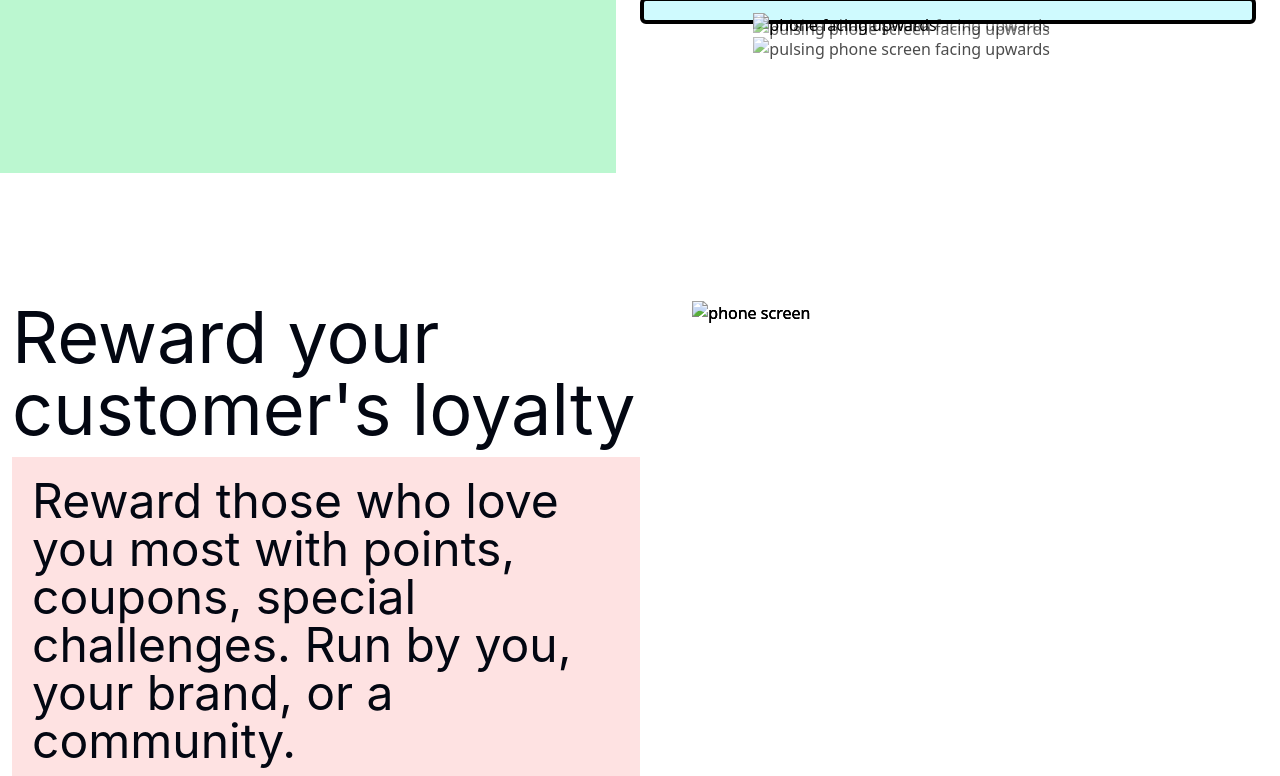
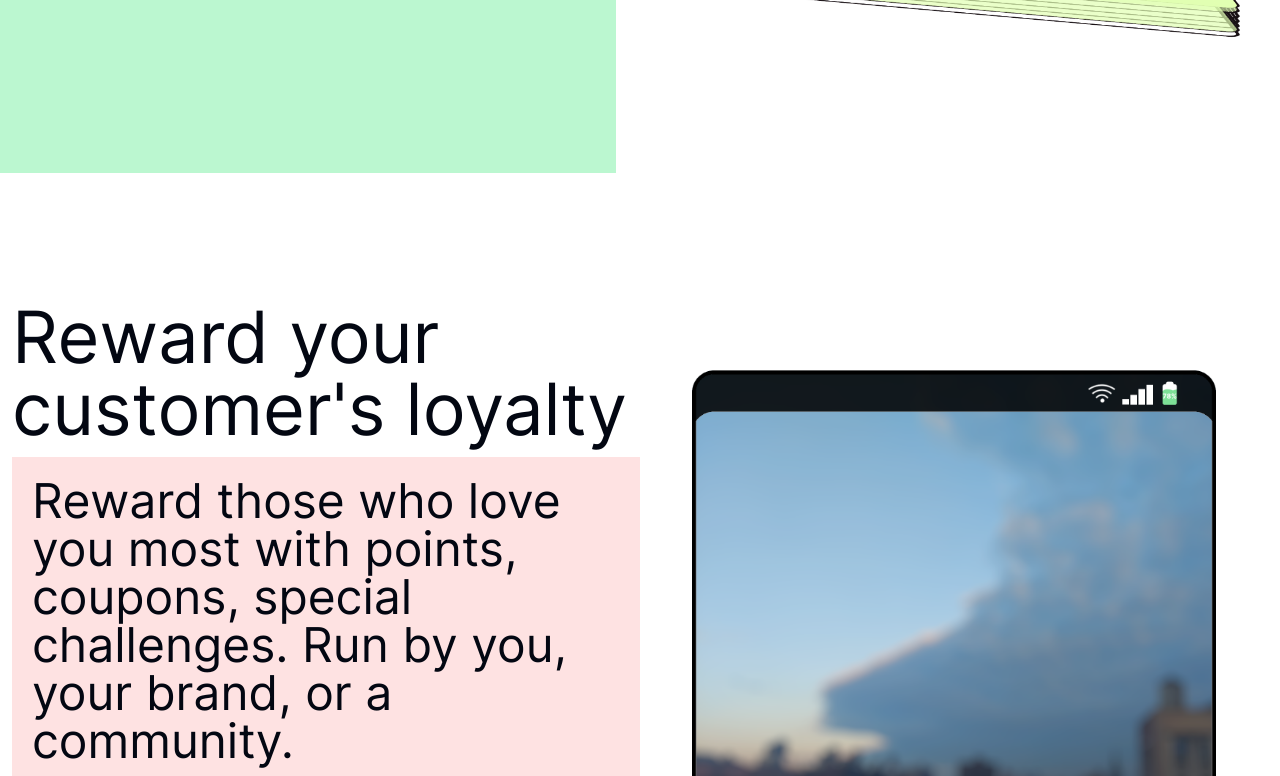
Before and after one commit to Sanokei/clamtap, a plain HTML site: page index.html in a window 1280 px wide. Shown: the part 707-1483 px from the top of the page. Drawn offline with nearby package versions, Linux system fonts and the light colour scheme; the site is published under a folder, as on GitHub Pages, so addresses that start at the root find nothing.

Commit message:
changed path kind

```diff
--- a/index.html
+++ b/index.html
@@ -5,18 +5,18 @@
 	<meta charset="UTF-8">
 	<meta name="viewport" content="width=device-width, initial-scale=1.0">
 	<meta http-equiv="X-UA-Compatible" content="ie=edge">
-	<link rel="stylesheet" href="/public/css/dist/styles.css?v=1715642665">
-	<link rel="stylesheet" href="/public/cryop/css/base.css">
-	<link rel="stylesheet" href="/public/cryop/css/home.css">
-	<link rel="stylesheet" href="/public/cryop/components/nav/style.css">
-	<script src="/public/cryop/components/nav/script.js" defer></script>
+	<link rel="stylesheet" href="public/css/dist/styles.css?v=1715642665">
+	<link rel="stylesheet" href="public/cryop/css/base.css">
+	<link rel="stylesheet" href="public/cryop/css/home.css">
+	<link rel="stylesheet" href="public/cryop/components/nav/style.css">
+	<script src="public/cryop/components/nav/script.js" defer></script>
 	<script src="https://cdn.tailwindcss.com"></script>
 </head>
 <nav class="sticky">
     <div class="h-20 w-full bg-gray-200 content-center border-b-black border-b-2 items-center justify-between inline-flex">
-        <img class="content-center w-12 h-12 ml-4" src="/public/img/icon.png"/>
+        <img class="content-center w-12 h-12 ml-4" src="public/img/icon.png"/>
         <button name="nav-dropdown-btn" id="nav-dropdown-btn" class="content-center w-fit h-12 sm:hidden mr-6" onclick="hamburgerhelper()">
-            <img class="w-12 h-12" src="/public/cryop/components/nav/img/hamburger.png"/>
+            <img class="w-12 h-12" src="public/cryop/components/nav/img/hamburger.png"/>
         </button>
         <div class="grid-flow-col grid-rows-1 hidden sm:grid gap-2 mr-3">
         <a href="" class="col-span-1 items-center justify-center self-center content-center h-full w-24 hover:bg-blue-900 hover:text-white py-1 sm:py-0 flex">
@@ -62,23 +62,23 @@
             <div class="h-auto w-full grid grid-cols-1 grid-rows-1">
                 <div class="h-2/3 w-10/12 border-4 border-black rounded-md bg-red-100 col-start-1 row-start-1 float-right"></div>
                 <div class="w-full h-full col-start-1 row-start-1">
-                    <img class="bouncing w-1/3 h-fit float-right" src="/public/cryop/img/taptopay_card.png" alt="floating card"/>
+                    <img class="bouncing w-1/3 h-fit float-right" src="public/cryop/img/taptopay_card.png" alt="floating card"/>
                 </div>
             </div>
             <div class="h-auto pt-32 w-full grid grid-cols-1 grid-rows-1">
                 <div class="h-1/3 w-full bg-cyan-100 border-4 border-black rounded-md col-start-1 row-start-1"></div>
                 <div class="h-full w-full relative grid grid-cols-1 grid-rows-1 justify-center col-start-1 row-start-1">
                     <div class="w-full h-full col-start-1 row-start-1 p-4">
-                        <img class="animate-pulse w-10/12 h-fit float-right" src="/public/cryop/img/taptopay_phone_screen.png" alt="pulsing phone screen facing upwards"/>
+                        <img class="animate-pulse w-10/12 h-fit float-right" src="public/cryop/img/taptopay_phone_screen.png" alt="pulsing phone screen facing upwards"/>
                     </div>
                     <div class="w-full h-full col-start-1 row-start-1 p-4 pt-5">
-                        <img class="opacity-60 w-10/12 h-fit float-right" src="/public/cryop/img/taptopay_phone_screen.png" alt="pulsing phone screen facing upwards"/>
+                        <img class="opacity-60 w-10/12 h-fit float-right" src="public/cryop/img/taptopay_phone_screen.png" alt="pulsing phone screen facing upwards"/>
                     </div>
                     <div class="w-full h-full col-start-1 row-start-1 p-4 pt-10">
-                        <img class="opacity-70 w-10/12 h-fit float-right" src="/public/cryop/img/taptopay_phone_screen.png" alt="pulsing phone screen facing upwards"/>
+                        <img class="opacity-70 w-10/12 h-fit float-right" src="public/cryop/img/taptopay_phone_screen.png" alt="pulsing phone screen facing upwards"/>
                     </div>
                     <div class="w-full h-full col-start-1 row-start-1 p-4">
-                        <img class="w-10/12 h-fit float-right" src="/public/cryop/img/taptopay_phone.png" alt="phone facing upwards"/>
+                        <img class="w-10/12 h-fit float-right" src="public/cryop/img/taptopay_phone.png" alt="phone facing upwards"/>
                     </div>
                 </div>
             </div>
@@ -94,10 +94,10 @@
         </div>
         <div class="flex-1 w-full h-full flex items-center justify-center">
             <div class="w-full md:w-5/6 lg:h-4/5 h-fit grid grid-cols-1 grid-rows-1">
-                <img class="w-full h-fit col-start-1 row-start-1" src="/public/cryop/img/phone_only_background.png" alt="phone screen"/>
-                <img class="w-full h-fit col-start-1 row-start-1" src="/public/cryop/img/phoneforeground.png" alt="phone screen"/>
+                <img class="w-full h-fit col-start-1 row-start-1" src="public/cryop/img/phone_only_background.png" alt="phone screen"/>
+                <img class="w-full h-fit col-start-1 row-start-1" src="public/cryop/img/phoneforeground.png" alt="phone screen"/>
                 <div class="w-full h-fit col-start-1 row-start-1 phone-message">
-                    <img class="w-full h-full phone-message-bouncing" src="/public/cryop/img/phonemessage.png" alt="phone screen"/>
+                    <img class="w-full h-full phone-message-bouncing" src="public/cryop/img/phonemessage.png" alt="phone screen"/>
                 </div>
             </div>
         </div>
@@ -106,7 +106,7 @@
     <div class="w-screen h-full flex flex-col gap-6 sm:gap-0 md:flex-row px-3 pt-32">
         <div class="flex-1 w-full h-full flex items-center justify-center">
             <div class="w-full md:w-5/6 lg:h-4/5 h-fit grid grid-cols-1 grid-rows-1">
-                <img src="/public/cryop/img/email_offer.png" alt="phone screen"/>
+                <img src="public/cryop/img/email_offer.png" alt="phone screen"/>
             </div>
         </div>
         <div class="flex-1 flex flex-col gap-3">
@@ -126,7 +126,7 @@
         </div>
         <div class="flex-1 w-full h-full flex items-center justify-center">
             <div class="w-full md:w-5/6 lg:h-4/5 h-fit grid grid-cols-1 grid-rows-1">
-                <img src="/public/cryop/img/data.png" alt="phone screen"/>
+                <img src="public/cryop/img/data.png" alt="phone screen"/>
             </div>
         </div>
     </div>
@@ -141,10 +141,10 @@
 <!DOCTYPE html>
 <html lang="en">
 	<head>
-		<link rel="stylesheet" href="/public/cryop/components/footer/style.css">
+		<link rel="stylesheet" href="public/cryop/components/footer/style.css">
 
 
-<link rel="stylesheet" href="/public/css/dist/styles.css?v=1715642665">
+<link rel="stylesheet" href="public/css/dist/styles.css?v=1715642665">
 
 
 
```
